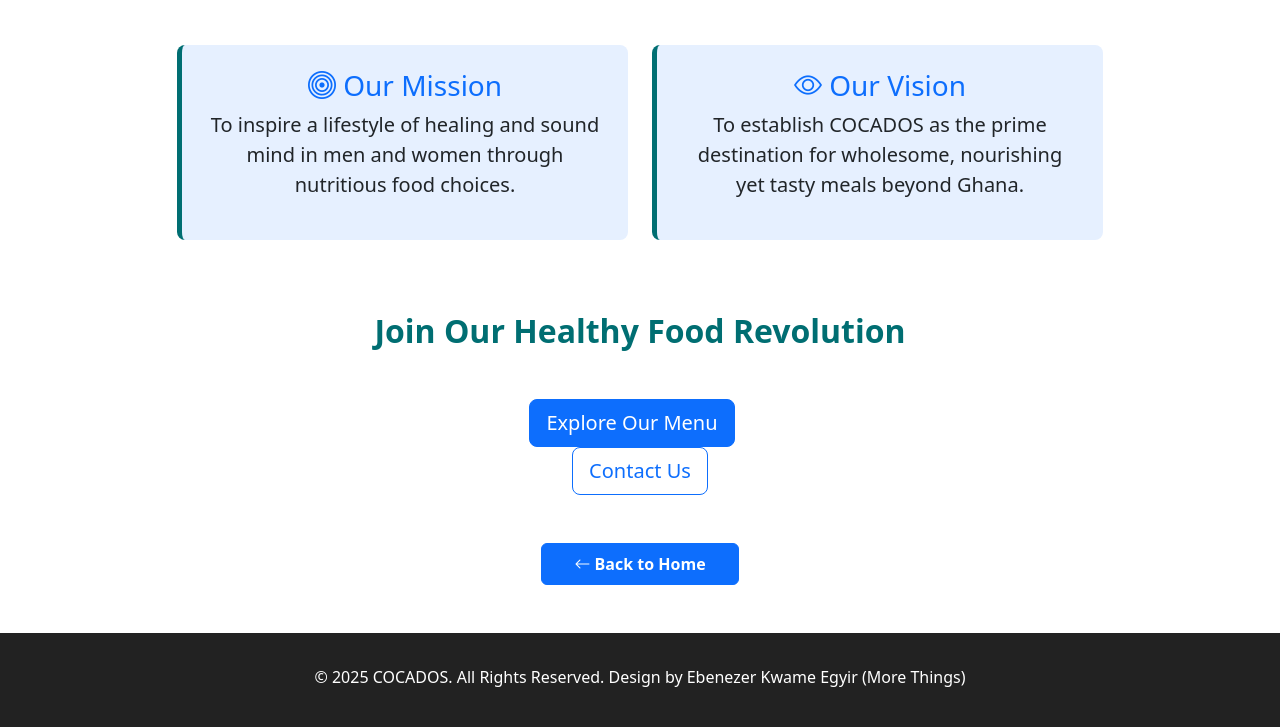
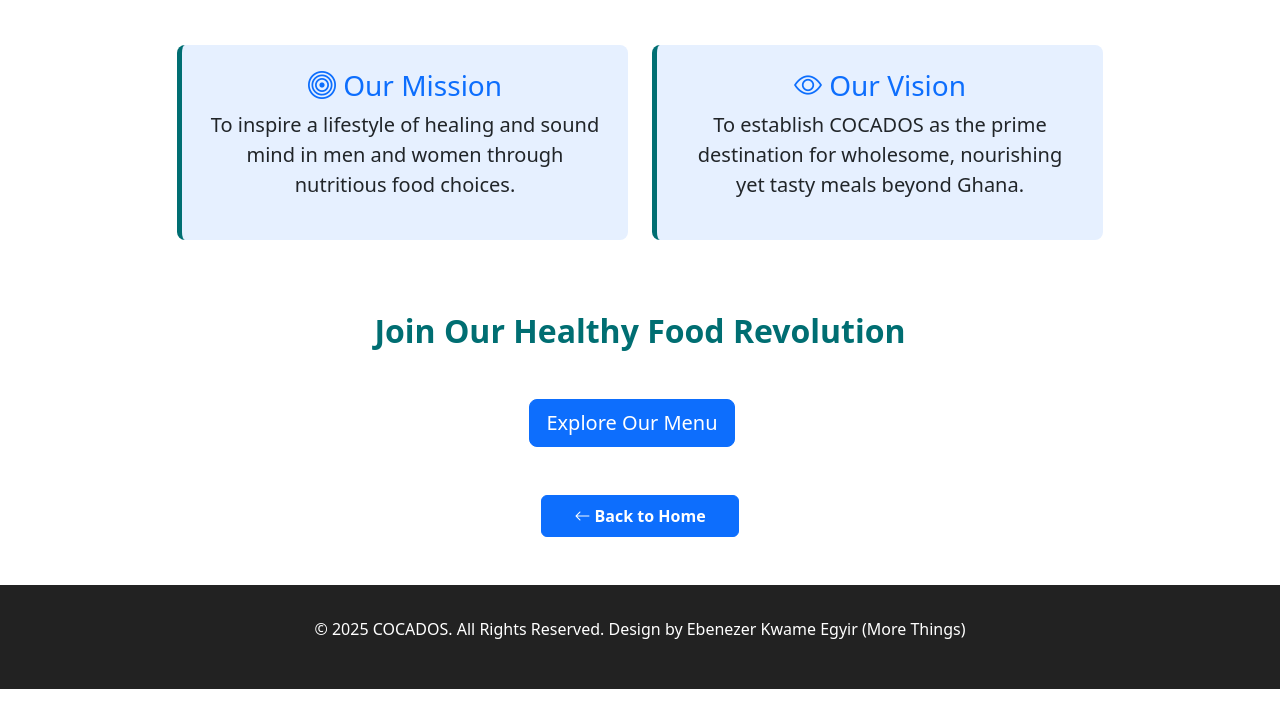
Before and after one commit to Ebenezer5/COCADOS, a plain HTML site: page read more.html in a window 1280 px wide. Shown: the part 1764-2491 px from the top of the page. After the commit the page ends 2453 px from the top, so only its background shows below. Drawn offline with nearby package versions, Linux system fonts and the light colour scheme.

Commit message:
Update read more.html

```diff
--- a/read more.html
+++ b/read more.html
@@ -281,7 +281,6 @@
                 <section class="text-center my-5">
                     <h2 class="mb-4">Join Our Healthy Food Revolution</h2><br>
                     <a href="delicious-nutritious.html" class="btn btn-primary btn-lg me-3">Explore Our Menu</a><br>
-                    <a href="contact.html" class="btn btn-outline-primary btn-lg">Contact Us</a>
                 </section>
 
                 <!-- Back Button -->
```
